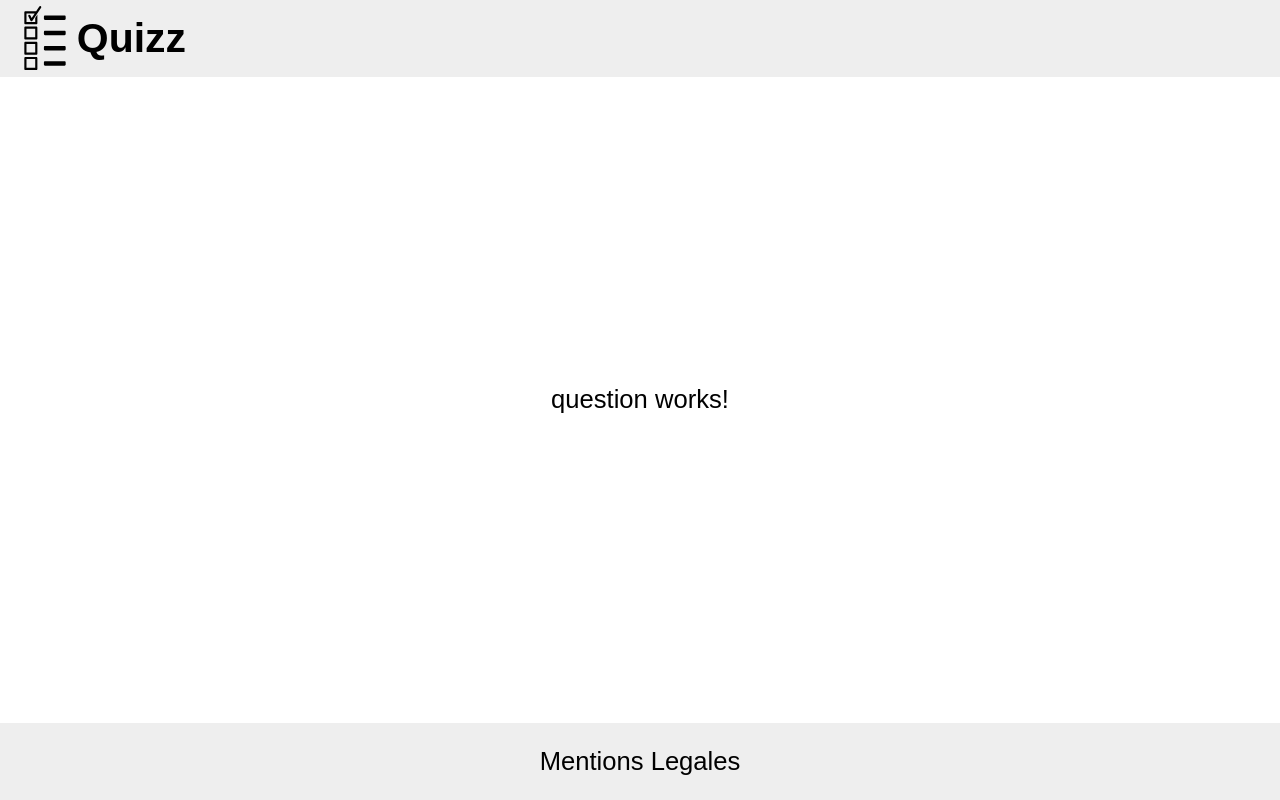
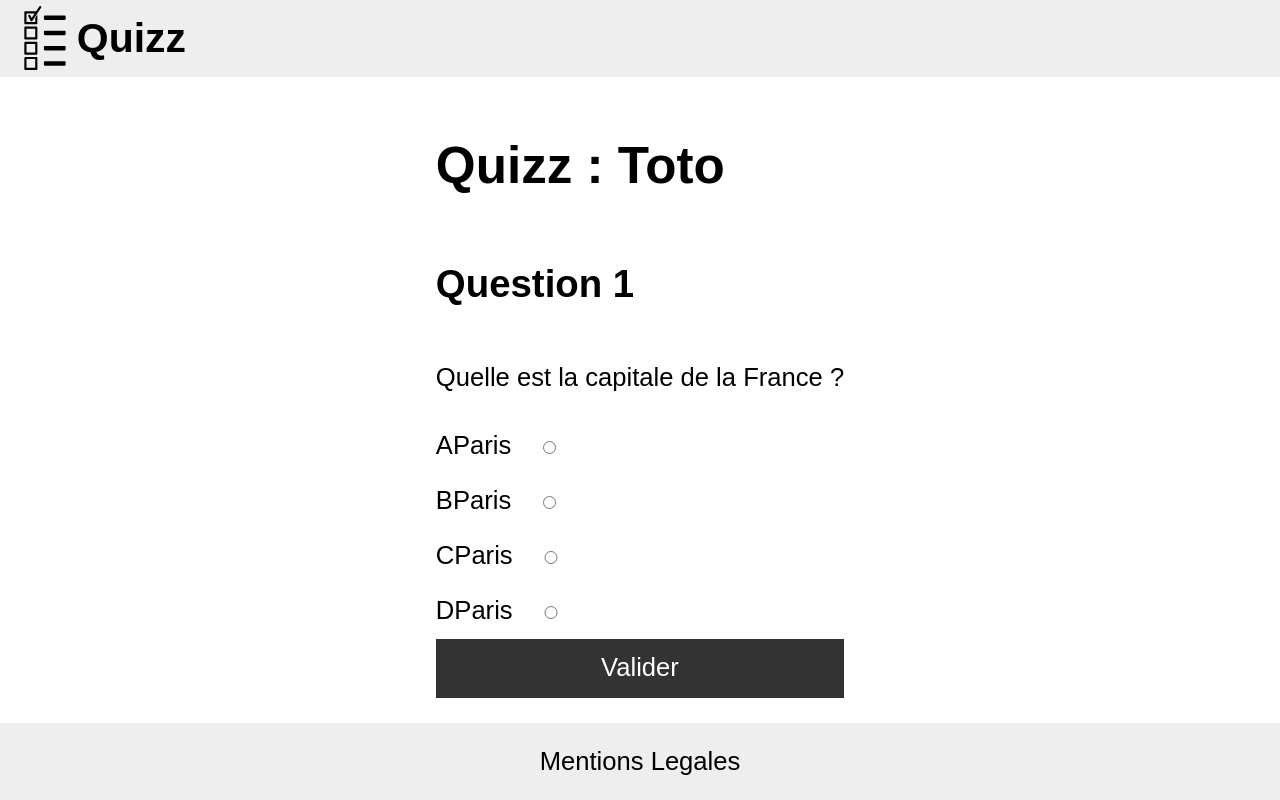
Before and after one commit to DidierBoutin/quiz, an Angular app in the folder front/: page /question in a window 1280 px wide. Built offline with nearby package versions, Linux system fonts and the light colour scheme.

Commit message:
question 1

```diff
--- a/front/src/app/quizz-play/list/list.component.html
+++ b/front/src/app/quizz-play/list/list.component.html
@@ -1,7 +1,7 @@
 <main>
   <h1>List des Quizz</h1>
   <div class buttons>
-  <button>Toto</button>
+  <button routerLink="/question">Toto</button>
   <button>Les plus belles capiteles de l'Europe</button>
   <button>Les plus belles capiteles de l'Europe</button>
   <button>Les plus belles capiteles de l'Europe</button>
--- a/front/src/app/quizz-play/question/question.component.html
+++ b/front/src/app/quizz-play/question/question.component.html
@@ -1 +1,13 @@
-<p>question works!</p>
+<main>
+  <h1> Quizz : Toto</h1>
+  <h2>Question 1</h2>
+  <p>Quelle est la capitale de la France ?</p>
+  <form class="answers">
+    <label *ngFor="let letter of ['A', 'B', 'C', 'D']">
+      <span class="letter">{{letter}}</span>
+      <span class="answer">Paris</span>
+      <input type="radio" />
+    </label>
+    <button class="primary" routerLink="/score">Valider </button>
+  </form>
+</main>
```
